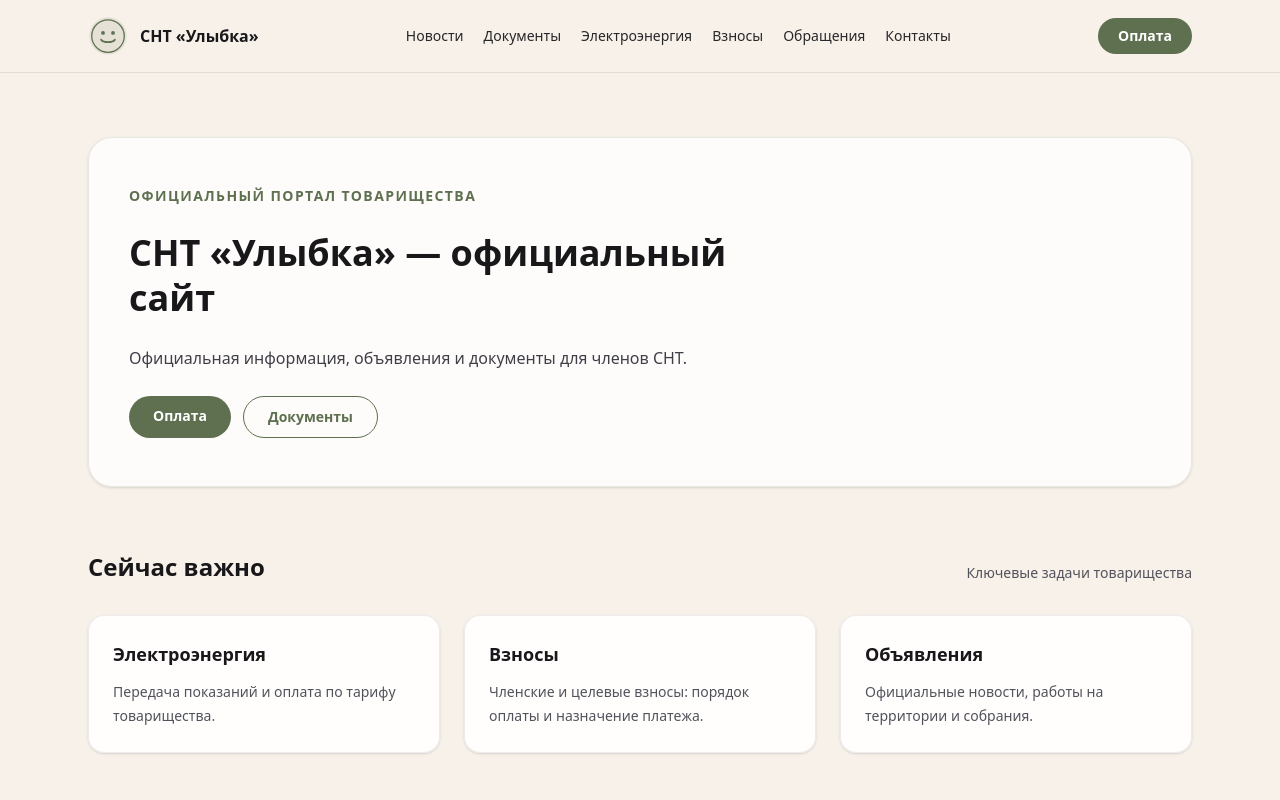
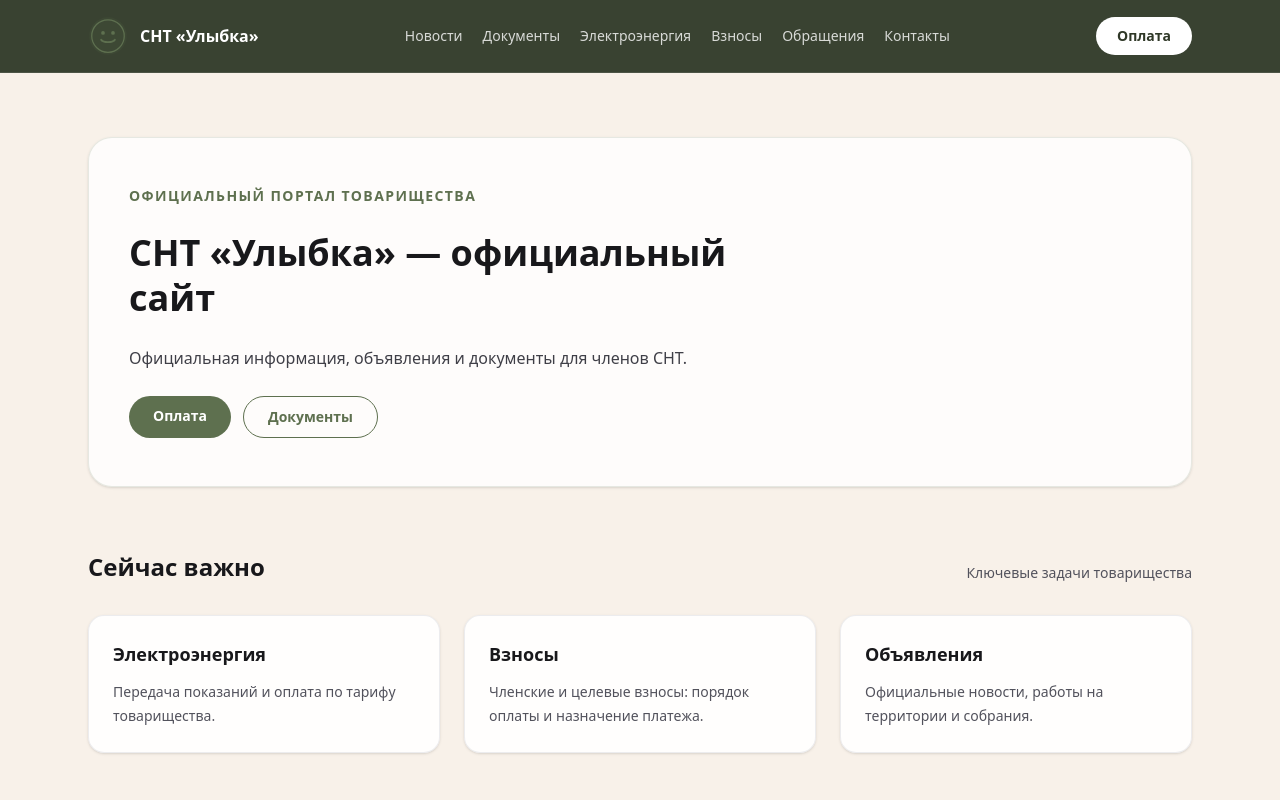
Before and after one commit to SmokyRM/snt-ulybka, a Next.js app: page / in a window 1280 px wide. Shown: the top 800 px of the page. Built offline with nearby package versions, Linux system fonts and the light colour scheme.

Commit message:
Update header: correct logo SVG and apply dark brand styling

```diff
--- a/src/components/home/Header.tsx
+++ b/src/components/home/Header.tsx
@@ -9,24 +9,22 @@ const navItems = [
 
 export default function Header() {
   return (
-    <header className="sticky top-0 z-50 border-b border-[#5E704F]/15 bg-[#F8F1E9]/95 backdrop-blur">
-      <div className="mx-auto flex w-full max-w-6xl items-center justify-between gap-6 px-4 py-4 sm:px-6">
-        <a href="#" className="flex items-center gap-3">
+    <header className="sticky top-0 z-50 border-b border-white/10 bg-[#2F3827]/95 backdrop-blur">
+      <div className="mx-auto flex w-full max-w-6xl items-center justify-between gap-6 px-4 py-4 text-white sm:px-6">
+        <a href="#" className="flex items-center gap-3 text-white">
           <img
             src="/brand/logo.svg"
             alt="Логотип СНТ «Улыбка»"
             className="h-10 w-auto"
           />
-          <span className="text-base font-semibold text-zinc-900">
-            СНТ «Улыбка»
-          </span>
+          <span className="text-base font-semibold">СНТ «Улыбка»</span>
         </a>
-        <nav className="hidden items-center gap-5 text-sm font-medium text-zinc-800 lg:flex">
+        <nav className="hidden items-center gap-5 text-sm font-medium text-white/80 lg:flex">
           {navItems.map((item) => (
             <a
               key={item.href}
               href={item.href}
-              className="transition-colors hover:text-[#5E704F]"
+              className="transition-colors hover:text-white"
             >
               {item.label}
             </a>
@@ -34,17 +32,17 @@ export default function Header() {
         </nav>
         <a
           href="#pay"
-          className="rounded-full bg-[#5E704F] px-5 py-2 text-sm font-semibold text-white transition-colors hover:bg-[#4d5d41]"
+          className="rounded-full border border-white/30 bg-white px-5 py-2 text-sm font-semibold text-[#2F3827] transition-colors hover:bg-white/90"
         >
           Оплата
         </a>
       </div>
-      <div className="mx-auto flex w-full max-w-6xl flex-wrap gap-3 px-4 pb-3 text-xs font-medium text-zinc-700 lg:hidden sm:px-6">
+      <div className="mx-auto flex w-full max-w-6xl flex-wrap gap-3 px-4 pb-3 text-xs font-medium text-white/80 lg:hidden sm:px-6">
         {navItems.map((item) => (
           <a
             key={item.href}
             href={item.href}
-            className="rounded-full border border-[#5E704F]/30 px-3 py-1 transition-colors hover:border-[#5E704F] hover:text-[#5E704F]"
+            className="rounded-full border border-white/25 px-3 py-1 transition-colors hover:border-white hover:text-white"
           >
             {item.label}
           </a>
```
